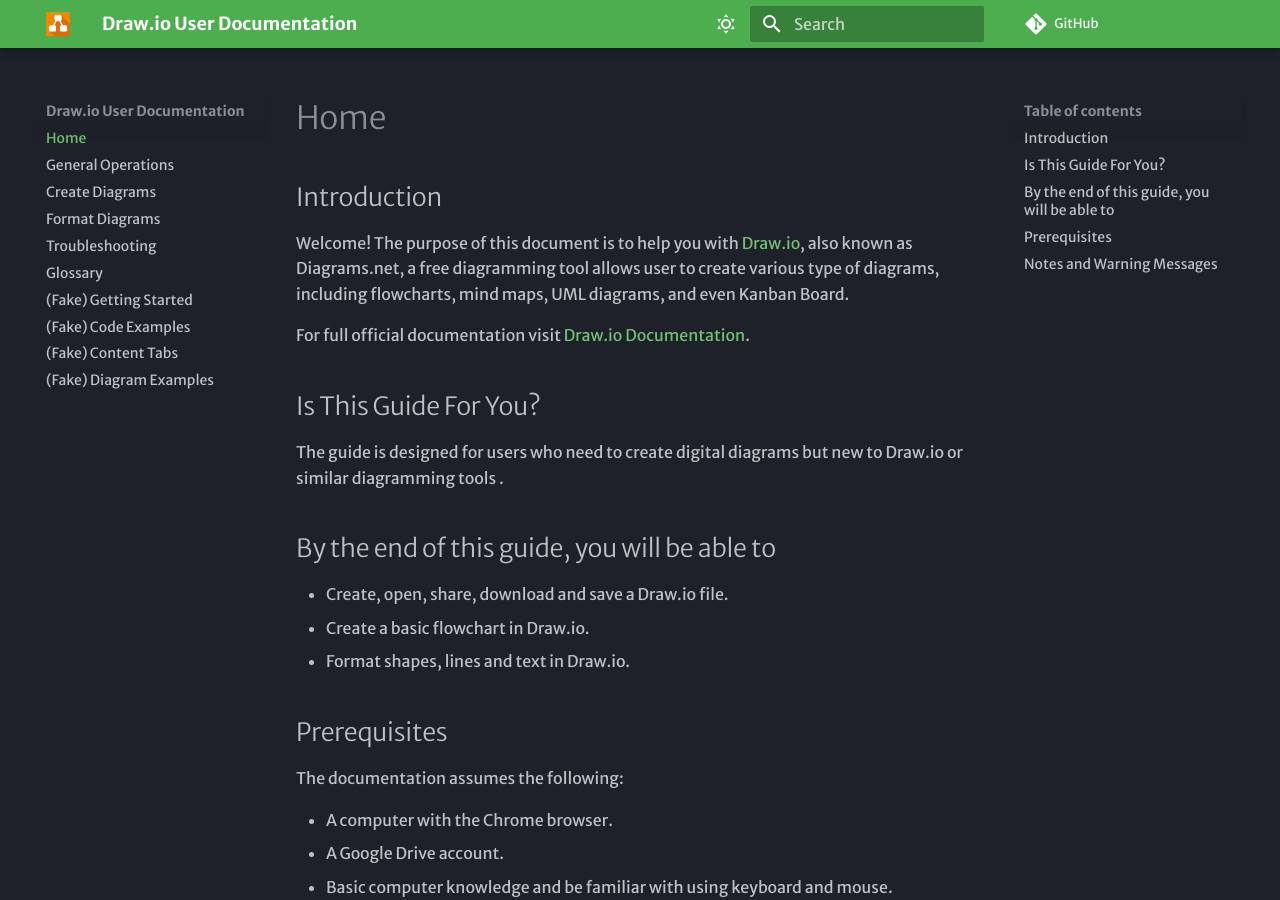
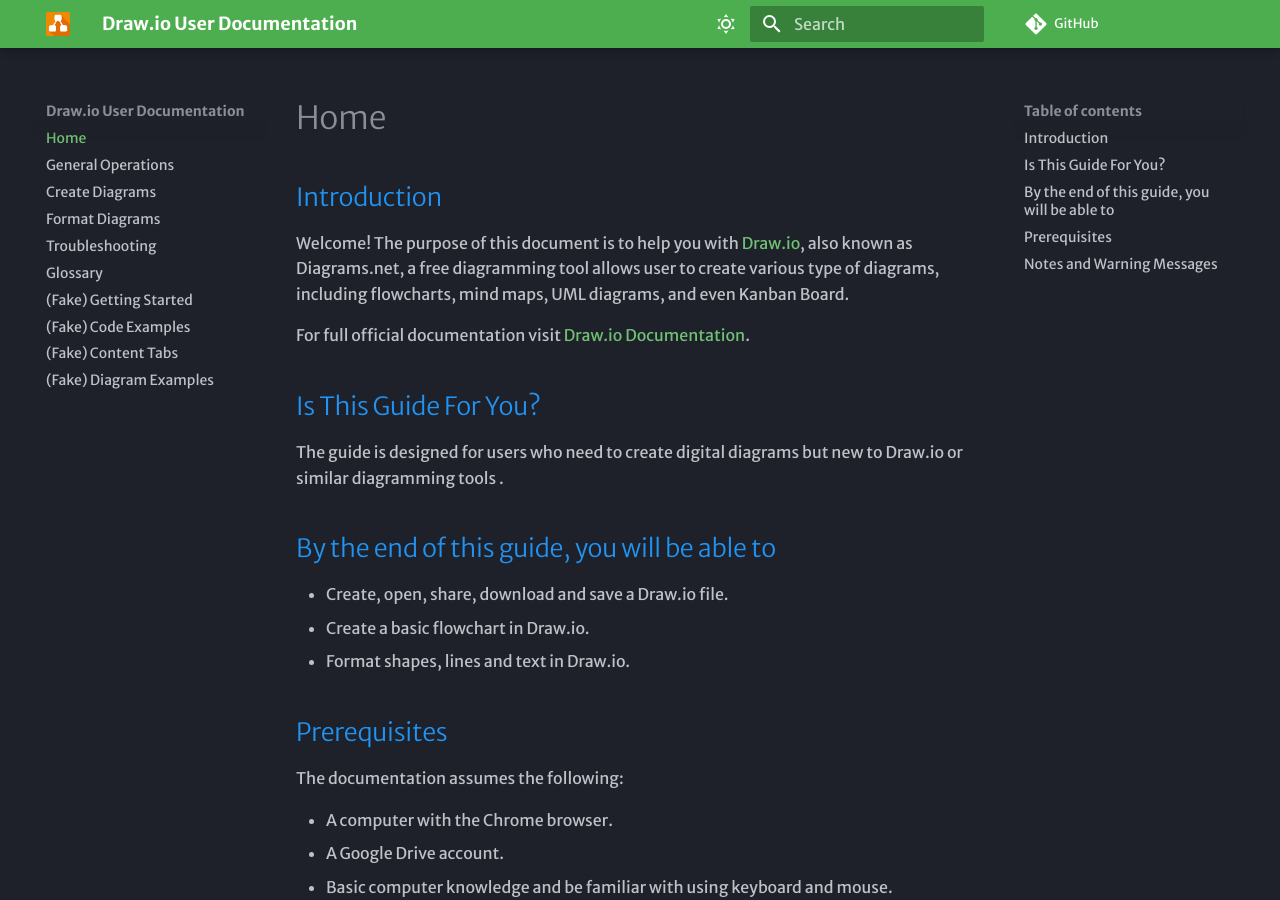
Before and after one commit to zoeyj3/2216_documentation, an MkDocs documentation site: the page built from docs/index.md, in a window 1280 px wide and 900 px high. Built offline with MkDocs 1.6.1 and Material for MkDocs 9.7.7, drawn with Linux system fonts in a browser that asks for light colours; some web fonts are replaced; comment, search, counter and statistics services are not loaded.

Commit message:
Update style in yml

```diff
--- a/mkdocs.yml
+++ b/mkdocs.yml
@@ -61,7 +61,15 @@
       alternate_style: true
   - admonition
   - pymdownx.details
-
+  - toc:
+      toc_depth: 4
+  - admonition
+  - pymdownx.details
+  - pymdownx.superfences
+  - tables
+  - attr_list
+  - md_in_html
+  -
 nav:
   - Home: index.md
   - General Operations: general-operations.md
@@ -74,5 +82,7 @@
   - (Fake) Content Tabs: content-tabs.md
   - (Fake) Diagram Examples: diagram-examples.md
 
+extra_css:
+  - stylesheets/extra.css
 
 copyright: Copyright &copy; 2025 ZoeyJ & KhaiP
```
